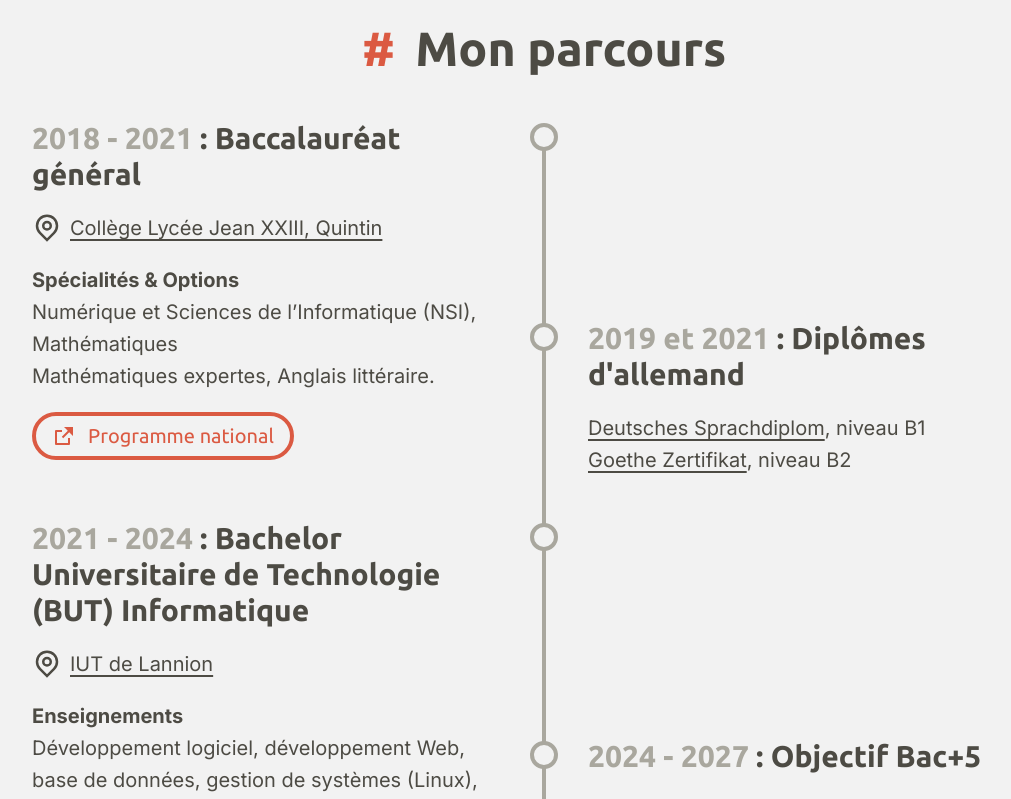
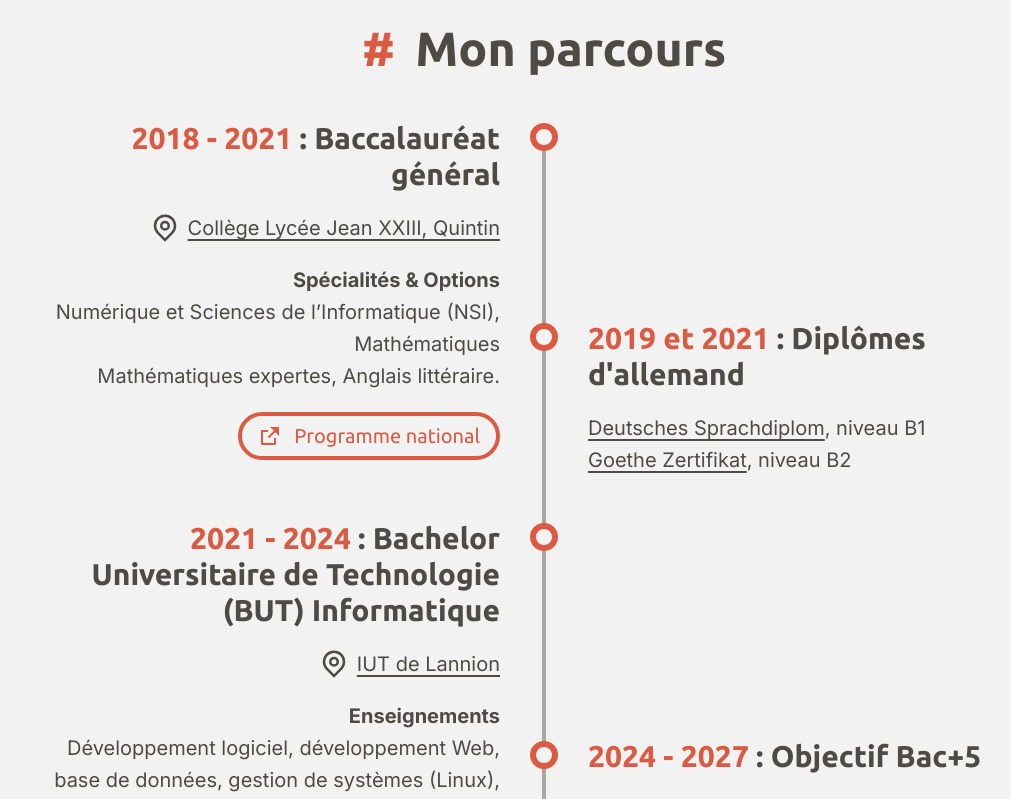
Before and after one commit to zothma/portfolio, a Next.js app: page / in a window 1280 px wide. Shown: the part 1280-2079 px from the top of the page, without its empty margins (96-1107 px from the left). Built offline with nearby package versions, Linux system fonts and the light colour scheme.

Commit message:
Création du TimelineContext

```diff
--- a/components/Timeline/TLData.jsx
+++ b/components/Timeline/TLData.jsx
@@ -1,18 +1,16 @@
 import PropTypes from 'prop-types';
+import { useContext } from 'react';
+import TimelineContext, { TimelineAlignement } from '../../contexts/TimelineContext';
 
-export default function TLData({date, texteDate, titre, parcouru, children}) {
-  // Par défaut, si aucun texte n'est passé pour la date, on utilise directement
-  // la date
+export default function TLData({date, texteDate, titre, children}) {
   texteDate = texteDate ?? String(date);
 
-  // Définition des styles
+  const {alignement, parcouru} = useContext(TimelineContext);
   const styleCouleur = parcouru ? "text-orange" : "text-grey";
-  // La direction de l'alignement n'est effectif que lorsque la fenêtre est assez grande
-  // const styleAlignement = (orientation === Orientations.gauche) ? "xl:text-right xl:items-end" : "";
-  // const stylePosition = (orientation === Orientations.gauche) ? "xl:left-0 xl:right-1/2 xl:pl-0 xl:pr-20" : "xl:left-1/2 xl:pl-20";
+  const styleAlignement = (alignement === TimelineAlignement.gauche) ? "" : "lg:text-right lg:items-end";
 
   return (
-    <div className={['flex flex-col gap-5 leading-8 items-start pl-0'].join(' ')} >
+    <div className={`flex flex-col gap-5 leading-8 items-start pl-0 ${styleAlignement}`} >
       <h3 className='font-bold font-ubuntu text-2xl lg:text-3xl'>
         <span className={styleCouleur}>{texteDate}</span> : {titre}
       </h3>
@@ -32,9 +30,5 @@ TLData.propTypes = {
   /** Texte affiché pour la date, avant le titre */
   texteDate: PropTypes.string,
   /** Titre */
-  titre: PropTypes.string.isRequired,
-  /** Définit si la date associée est parcourue ou non */
-  parcouru: PropTypes.bool,
-  /** Côté sur lequel la donnée doit être écrite */
-  // orientation: PropTypes.symbol.isRequired,
+  titre: PropTypes.string.isRequired
 }
--- a/components/Timeline/TLMarqueur.jsx
+++ b/components/Timeline/TLMarqueur.jsx
@@ -1,4 +1,6 @@
 import PropTypes from 'prop-types';
+import { useContext } from 'react';
+import TimelineContext from '../../contexts/TimelineContext';
 
 // Les types que le marqueur peut prendre
 const Formes = {
@@ -18,11 +20,9 @@ Choix.propTypes = {
   parcouru: PropTypes.bool.isRequired
 }
 
-function TLMarqueur({parcouru, forme}) {
-  // Un marqueur peut être un trait ou un cercle, et il dispose d'une position
+function TLMarqueur({forme}) {
+  const { parcouru } = useContext(TimelineContext);
 
-  // On ne peut pas décomposer les noms des styles (ex: créer une variable couleur et l'ajouter à chaque style)
-  // sinon TailwindCSS ne détecte pas le style et ne le génère pas
   const couleurFond = parcouru ? "bg-orange" : "bg-grey";
   const couleurBordure = parcouru ? "border-orange" : "border-grey";
   const tailleBordure = parcouru ? "border-6" : "border-4";
@@ -43,7 +43,6 @@ function TLMarqueur({parcouru, forme}) {
 TLMarqueur.defaultProps = { parcouru: true, forme: Formes.cercle }
 
 TLMarqueur.propTypes = {
-  parcouru: PropTypes.bool,
   forme: PropTypes.symbol
 };
 
--- a/components/Timeline/Timeline.jsx
+++ b/components/Timeline/Timeline.jsx
@@ -1,7 +1,7 @@
 import PropTypes from 'prop-types'
 import TLMarqueur, { Formes } from './TLMarqueur';
 import TLBarre from './TLBarre';
-import { Fragment } from 'react';
+import TimelineContext, { TimelineAlignement } from '../../contexts/TimelineContext';
 
 function numberToLetter(number) {
   return String.fromCharCode(65 + number - 1);
@@ -48,14 +48,17 @@ function Grid({ children }) {
       </div>
 
       {children.map((child, i) => {
-          return (
-            <Fragment key={i}>
-              <div className='min-h-[100px] lg:justify-self-center col-start-1 lg:col-start-2' style={{gridRowStart: i+1}}>
-                <TLMarqueur forme={Formes.cercle} parcouru={false} />
-              </div>
-              <div style={{gridArea: numberToLetter(i+1)}}>{child}</div>
-            </Fragment>
-          );
+        const alignement = i % 2 === 1 ? TimelineAlignement.gauche : TimelineAlignement.droite;
+        const parcouru = true;
+
+        return (
+          <TimelineContext.Provider key={i} value={{ alignement, parcouru }}>
+            <div className='min-h-[100px] lg:justify-self-center col-start-1 lg:col-start-2' style={{gridRowStart: i+1}}>
+              <TLMarqueur forme={Formes.cercle} />
+            </div>
+            <div style={{gridArea: numberToLetter(i+1)}}>{child}</div>
+          </TimelineContext.Provider>
+        );
       })}
     </div>
   );
--- /dev/null
+++ b/contexts/TimelineContext.js
@@ -0,0 +1,13 @@
+import { createContext } from "react";
+
+export const TimelineAlignement = {
+  droite: Symbol("droite"),
+  gauche: Symbol("gauche")
+}
+
+const TimelineContext = createContext({
+  parcouru: false,
+  alignement: TimelineAlignement.droite
+});
+
+export default TimelineContext;
```
